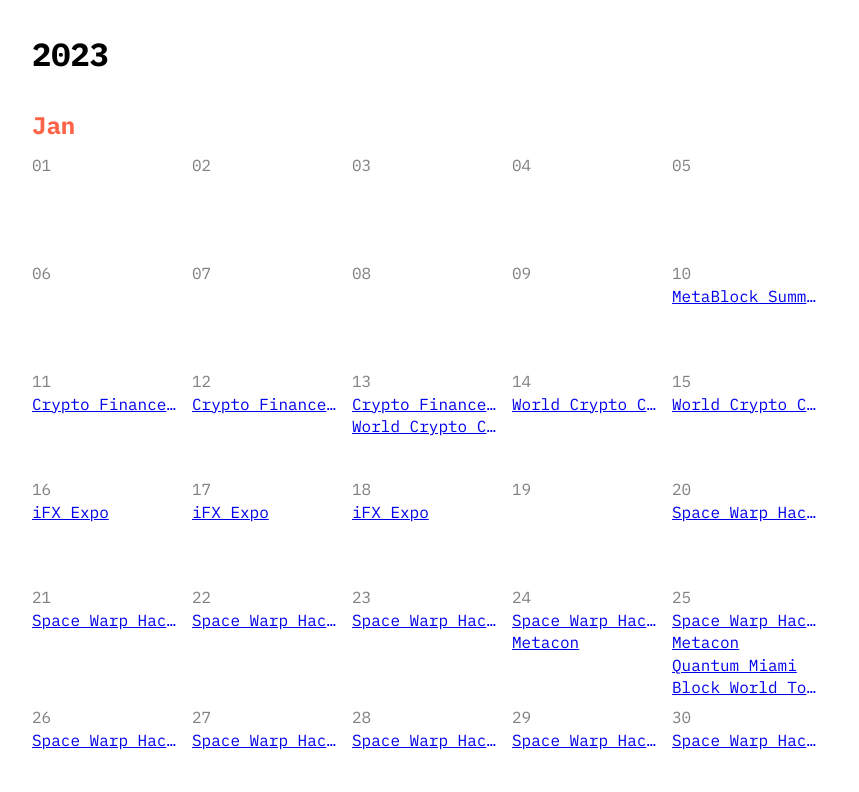
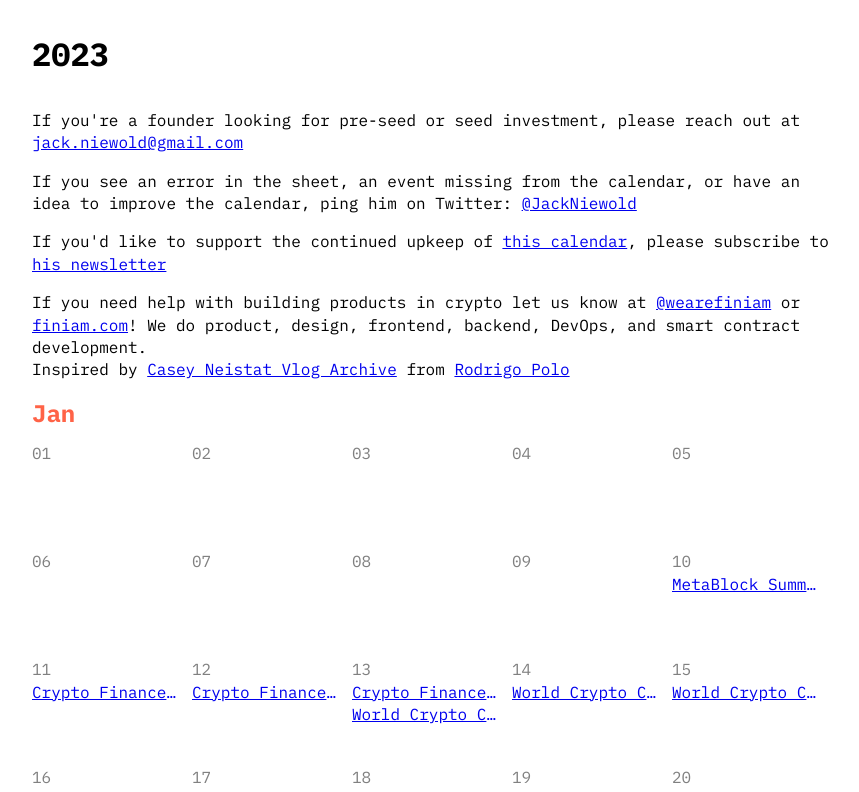
Before and after one commit to subvisual/le-jack-tracker, a SvelteKit app: page / in a window 1280 px wide. Shown: the top 792 px of the page, without its empty margins (208-1067 px from the left). Built offline with nearby package versions, Linux system fonts and the light colour scheme.

Commit message:
Add some copy to the header (#1)

```diff
--- a/src/routes/+page.svelte
+++ b/src/routes/+page.svelte
@@ -8,6 +8,35 @@
 </script>
 
 <h1 class="title">{$eventsCalendar.year}</h1>
+<p class="description">
+  If you're a founder looking for pre-seed or seed investment, please reach out
+  at
+  <a href="mailto:jack.niewold@gmail.com">jack.niewold@gmail.com</a>
+</p>
+<p class="description">
+  If you see an error in the sheet, an event missing from the calendar, or have
+  an idea to improve the calendar, ping him on Twitter:
+  <a href="https://twitter.com/JackNiewold">@JackNiewold</a>
+</p>
+<p class="description">
+  If you'd like to support the continued upkeep of <a
+    href="https://docs.google.com/spreadsheets/d/1UJLdKW5IymgPAmKakMvCyd35dtc8IOZ04bc0fAvp8kI/edit#gid=1160078856"
+    >this calendar</a
+  >, please subscribe to
+  <a href="CryptoPragmatist.com/sign-up/">his newsletter</a>
+</p>
+<p>
+  If you need help with building products in crypto let us know at <a
+    href="https://twitter.com/wearefiniam">@wearefiniam</a
+  >
+  or <a href="https://finiam.com/contact">finiam.com</a>! We do product, design,
+  frontend, backend, DevOps, and smart contract development.
+</p>
+<p class="description">
+  Inspired by <a href="https://casey.cs.gt/">Casey Neistat Vlog Archive</a> from
+  <a href="https://github.com/RodrigoPolo/">Rodrigo Polo</a>
+</p>
+
 {#each $eventsCalendar.calendar as month}
   <Month {month} />
 {/each}
@@ -16,4 +45,8 @@
   .title {
     margin-bottom: 1em;
   }
+
+  .description {
+    margin-bottom: 1em;
+  }
 </style>
```
